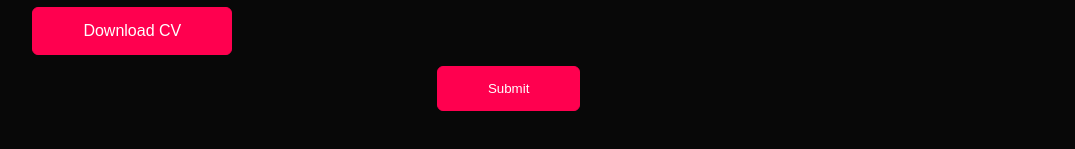
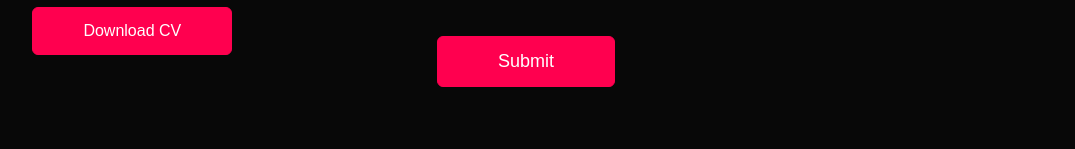
Before and after one commit to arkaprava18/Portf, a plain HTML site: page index.html in a window 1280 px wide. Shown: the part 2991-3140 px from the top of the page, without its empty margins (102-1177 px from the left). Drawn offline with Linux system fonts and the light colour scheme.

Commit message:
new update

```diff
--- a/style.css
+++ b/style.css
@@ -333,6 +333,9 @@ form input, form textarea{
     font-size: 18px;
     border-radius: 6px;
 }
-form btn2{
-
+form .btn2{
+    padding: 14px 60px;
+    font-size: 18px;
+    margin-top: 20px;
+    cursor: pointer;
 }
```
